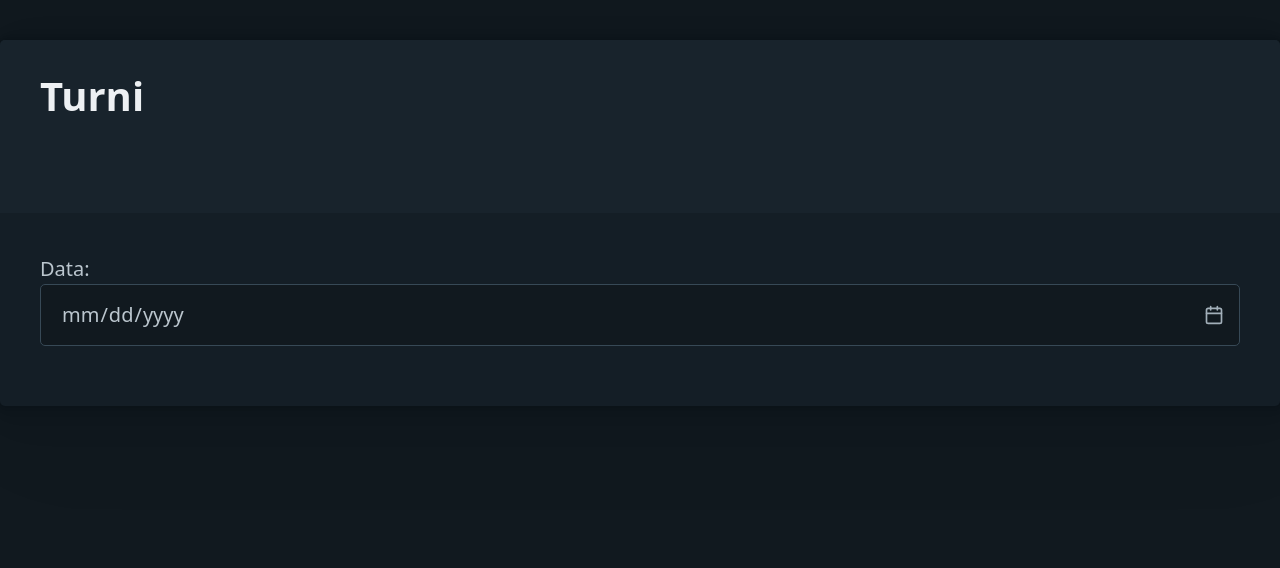
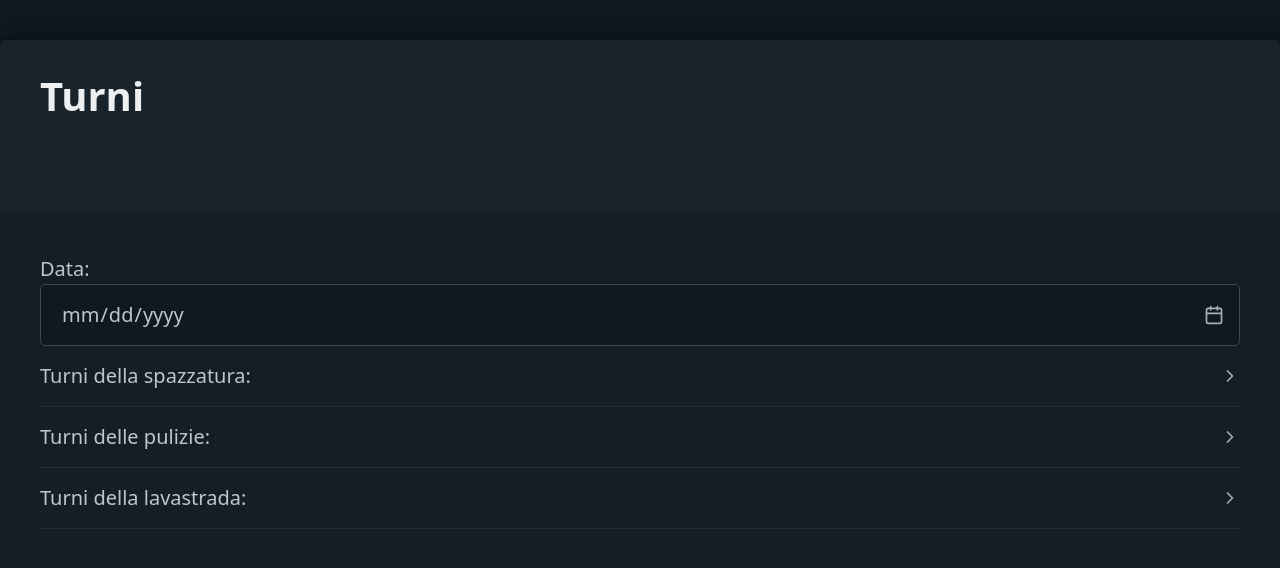
Before and after one commit to Frac7/PWA-Shifts, a React (Create React App) app: page / in a window 1280 px wide. Shown: the top 568 px of the page. Built offline with nearby package versions, Linux system fonts and the light colour scheme.

Commit message:
Add shift components

```diff
--- a/src/App.js
+++ b/src/App.js
@@ -1,13 +1,19 @@
 import React, { useState } from 'react';
 
+import { Trash, Clean, Street } from './components';
+
 const App = () => {
-  const [date, onChangeDate] = useState('');
+  const [date, setDate] = useState('');
+
   return (
     <article>
       <header>
         <h1>Turni</h1>
       </header>
-      Data: <input type="date" value={date} onChange={onChangeDate} />
+      Data: <input type="date" value={date} onChange={setDate} />
+      <Trash date={date} />
+      <Clean date={date} />
+      <Street date={date} />
     </article>
   );
 };
--- /dev/null
+++ b/src/components/Clean.js
@@ -0,0 +1,11 @@
+import React from 'react';
+
+const Clean = ({ date }) => {
+  return (
+    <details>
+      <summary>Turni delle pulizie:</summary>
+    </details>
+  );
+};
+
+export default Clean;
--- /dev/null
+++ b/src/components/Street.js
@@ -0,0 +1,11 @@
+import React from 'react';
+
+const Street = ({ date }) => {
+  return (
+    <details>
+      <summary>Turni della lavastrada:</summary>
+    </details>
+  );
+};
+
+export default Street;
--- /dev/null
+++ b/src/components/Trash.js
@@ -0,0 +1,11 @@
+import React from 'react';
+
+const Trash = ({ date }) => {
+  return (
+    <details>
+      <summary>Turni della spazzatura:</summary>
+    </details>
+  );
+};
+
+export default Trash;
--- /dev/null
+++ b/src/components/index.js
@@ -0,0 +1,5 @@
+import Trash from './Trash';
+import Clean from './Clean';
+import Street from './Street';
+
+export { Trash, Clean, Street };
```
